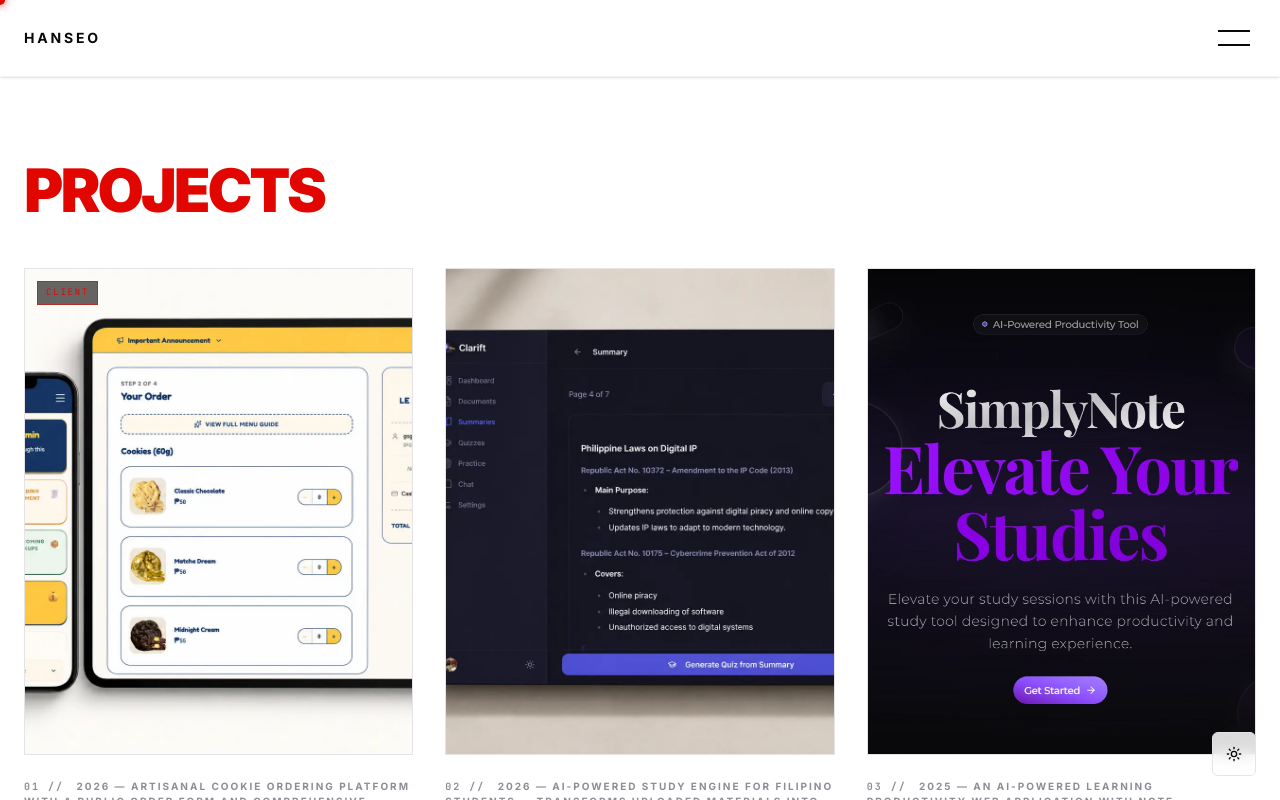
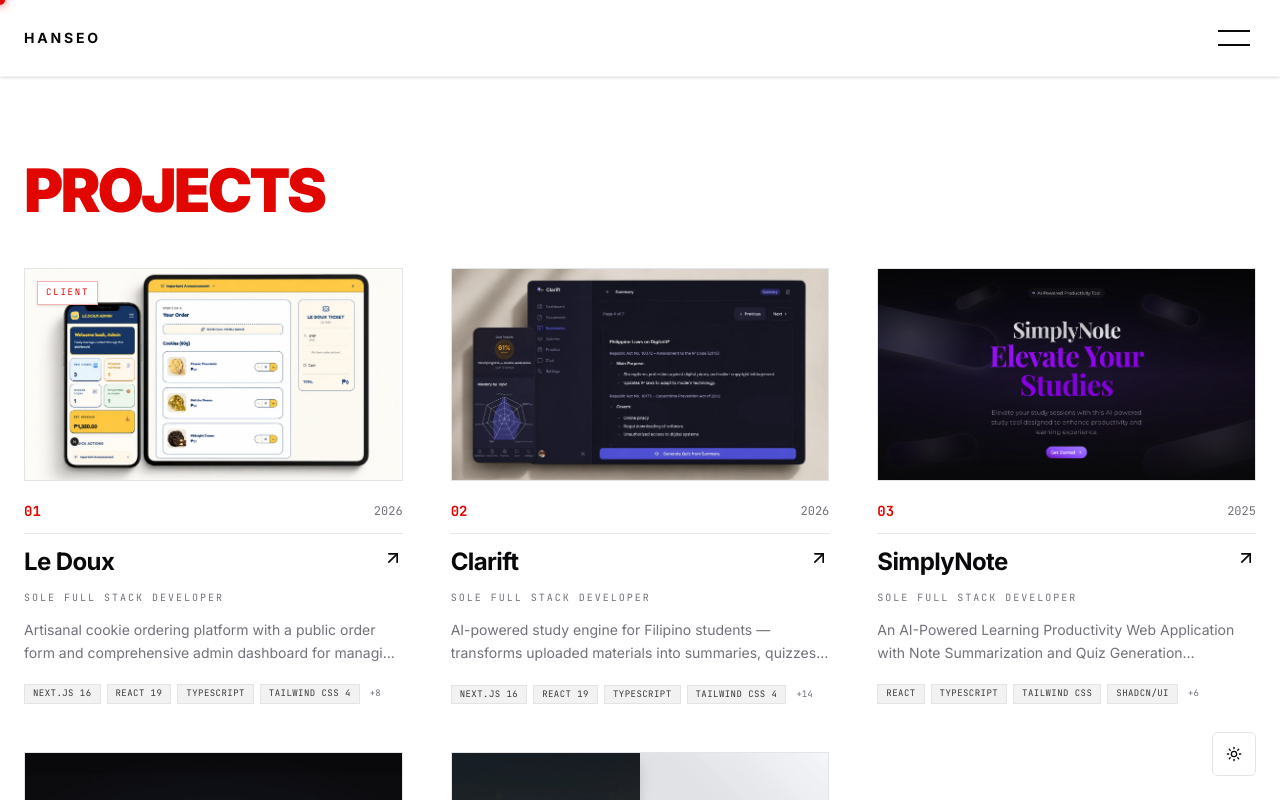
Before and after one commit to Hanseooo/portfolio, a Next.js app: page /projects in a window 1280 px wide. Shown: the top 800 px of the page. Built offline with nearby package versions, Linux system fonts and the light colour scheme; no server answers.

Commit message:
ui: refine project cards and experience sections

```diff
--- a/app/projects/page.tsx
+++ b/app/projects/page.tsx
@@ -1,8 +1,7 @@
 import PageTransition from "@/components/layout/PageTransition";
 import { projects } from "@/lib/projects";
-import Image from "next/image";
-import Link from "next/link";
 import BackButton from "@/components/utils/BackButton";
+import ProjectCard from "@/components/cards/ProjectCard";
 import type { Metadata } from "next";
 
 export const metadata: Metadata = {
@@ -22,32 +21,9 @@
           <h1 className="mb-12 text-4xl font-black uppercase tracking-tighter md:text-6xl text-foreground">
             <span className="text-primary">Projects</span>
           </h1>
-          <div className="grid grid-cols-1 gap-8 md:grid-cols-2 lg:grid-cols-3">
+          <div className="grid grid-cols-1 gap-12 md:grid-cols-2 lg:grid-cols-3">
             {projects.map((project, idx) => (
-              <Link key={project.slug} href={`/projects/${project.slug}`} className="group block">
-                <div className="relative aspect-[4/5] w-full overflow-hidden border border-border bg-card">
-                  <Image
-                    src={project.heroImage}
-                    alt={project.title}
-                    fill
-                    className="object-cover transition-transform duration-700 group-hover:scale-105"
-                  />
-                  <div className="absolute inset-0 bg-primary/0 transition-colors duration-500 group-hover:bg-primary/5" />
-                  {project.client && (
-                    <span className="absolute top-3 left-3 border border-primary/60 bg-black/60 px-2 py-1 font-mono text-[9px] uppercase tracking-[0.2em] text-primary backdrop-blur-sm">
-                      Client
-                    </span>
-                  )}
-                </div>
-                <div className="mt-6 flex flex-col gap-2">
-                  <span className="font-bold text-[10px] uppercase tracking-[0.2em] text-muted-foreground/80">
-                    <span className="font-mono mr-2">0{idx + 1} {"//"}</span> {project.year} — {project.subtitle}
-                  </span>
-                  <h3 className="text-2xl font-bold tracking-tight text-foreground transition-colors group-hover:text-primary">
-                    {project.title}
-                  </h3>
-                </div>
-              </Link>
+              <ProjectCard key={project.slug} project={project} idx={idx} />
             ))}
           </div>
         </div>
--- a/components/cards/ProjectCard.tsx
+++ b/components/cards/ProjectCard.tsx
@@ -1,126 +1,67 @@
 "use client";
 
-import { motion } from "framer-motion";
-import Image, { StaticImageData } from "next/image";
+import Image from "next/image";
 import Link from "next/link";
-import { useRef } from "react";
-import { Github, ExternalLink } from "lucide-react";
-import { useMagnetic } from "@/components/motion/useMagnetic";
-import { motionTokens } from "@/lib/motion";
-
+import { ArrowUpRight } from "lucide-react";
+import type { Project } from "@/lib/projects";
 
 type Props = {
-  slug: string;
-  title: string;
-  subtitle: string;
-  heroImage: string | StaticImageData;
-  github?: string | null;
-  live?: string | null;
+  project: Project;
+  idx: number;
 };
 
-export default function ProjectCard({
-  slug,
-  title,
-  subtitle,
-  heroImage,
-  github,
-  live,
-}: Props) {
-  const ref = useRef<HTMLDivElement>(null);
-
-  useMagnetic(ref);
-
+export default function ProjectCard({ project, idx }: Props) {
   return (
-    <motion.article
-      className="project-card group relative hover:text-primary"
-      initial={{ y: 40, opacity: 0, scale: 1 }}
-      whileInView={{ y: 0, opacity: 1 }}
-      viewport={{ once: true, amount: 0.25 }}
-      whileHover={{ scale: 0.98 }}
-      transition={{
-        duration: motionTokens.duration.base,
-        ease: motionTokens.framerEase.enter,
-      }}
-    >
-      {/* IMAGE */}
-      <div
-        ref={ref}
-        className="relative aspect-video w-full overflow-hidden rounded-md sm:aspect-auto sm:h-[60vh]"
-      >
-        <motion.div
-          className="h-full w-full"
-          whileHover={{ scale: 1.05 }}
-          transition={{
-            duration: motionTokens.duration.feature,
-            ease: motionTokens.framerEase.enter,
-          }}
-        >
-          <Image
-            src={heroImage}
-            alt={title}
-            fill
-            sizes="(min-width: 1280px) 70vw, (min-width: 640px) 90vw, 100vw"
-            className="object-cover"
-          />
-        </motion.div>
-
-        <Link
-          href={`/projects/${slug}`}
-          aria-label={`Open ${title} project details`}
-          className="absolute inset-0 z-10 rounded-md focus-visible:outline-none focus-visible:ring-2 focus-visible:ring-ring focus-visible:ring-offset-2"
+    <Link href={`/projects/${project.slug}`} className="group block">
+      <div className="aspect-video w-full overflow-hidden relative border border-border bg-card">
+        <Image
+          src={project.heroImage}
+          alt={project.title}
+          fill
+          className="object-cover transition-transform duration-700 group-hover:scale-105"
         />
-
-        {/* OVERLAY */}
-        <div className="absolute inset-0 bg-linear-to-t from-black/60 via-black/20 to-transparent" />
-
-        {/* ACTION ICONS */}
-        {(github || live) && (
-          <div className="absolute bottom-4 right-4 z-20 flex gap-3">
-            {github && (
-              <motion.a
-                href={github}
-                target="_blank"
-                rel="noopener noreferrer"
-                aria-label={`Open ${title} GitHub repository`}
-                // Change initial opacity to 1 on mobile, 0 on desktop
-                initial={{ opacity: 0, y: 10 }}
-                whileInView={{ opacity: 1, y: 0 }}
-                // For desktop hover
-                whileHover={{ scale: 1.1 }}
-                className="flex h-10 w-10 items-center justify-center rounded-full bg-background/90 text-foreground backdrop-blur-md transition-colors hover:bg-primary hover:text-background sm:opacity-0 sm:group-hover:opacity-100 sm:group-focus-within:opacity-100"
-              >
-                <Github size={20} />
-              </motion.a>
-            )}
-
-            {live && (
-              <motion.a
-                href={live}
-                target="_blank"
-                rel="noopener noreferrer"
-                aria-label={`Open ${title} live preview`}
-                initial={{ opacity: 0, y: 10 }}
-                whileInView={{ opacity: 1, y: 0 }}
-                whileHover={{ scale: 1.1 }}
-                className="flex h-10 w-10 items-center justify-center rounded-full bg-background/90 text-foreground backdrop-blur-md transition-colors hover:bg-primary hover:text-background sm:opacity-0 sm:group-hover:opacity-100 sm:group-focus-within:opacity-100"
-              >
-                <ExternalLink size={20} />
-              </motion.a>
-            )}
-          </div>
+        <div className="absolute inset-0 bg-primary/0 transition-colors duration-500 group-hover:bg-primary/5" />
+        {project.client && (
+          <span className="absolute top-3 left-3 border border-primary/30 dark:border-primary/60 bg-white/90 dark:bg-black/60 px-2 py-1 font-mono text-[9px] uppercase tracking-[0.2em] text-primary backdrop-blur-sm shadow-sm">
+            Client
+          </span>
         )}
       </div>
-      {/* TEXT */}
-      <div className="mt-6 flex flex-col gap-2 sm:flex-row sm:items-baseline sm:justify-between sm:gap-6">
-        <h3 className="text-2xl sm:text-3xl font-semibold leading-tight">
-          {title}
+      <div className="mt-5 flex flex-col gap-3">
+        <div className="flex items-center justify-between">
+          <span className="font-mono text-sm font-bold text-primary">0{idx + 1}</span>
+          <span className="font-mono text-xs text-muted-foreground">{project.year}</span>
+        </div>
+        <div className="h-px w-full bg-border" />
+        <h3 className="text-xl md:text-2xl font-bold tracking-tight text-foreground transition-colors group-hover:text-primary flex items-start justify-between gap-2">
+          {project.title}
+          <ArrowUpRight size={20} className="mt-0.5 shrink-0 transition-transform group-hover:translate-x-1 group-hover:-translate-y-1" />
         </h3>
+        <span className="font-mono text-[10px] uppercase tracking-[0.2em] text-muted-foreground">
+          {project.role}
+        </span>
 
-        {/* Remove whitespace-nowrap or make it conditional */}
-        <span className="text-sm opacity-70 sm:whitespace-nowrap">
-          {subtitle}
-        </span>
+        {/* Subtitle / Overview preview */}
+        <p className="text-sm text-muted-foreground leading-relaxed line-clamp-2 mt-0.5">
+          {project.subtitle}
+        </p>
+
+        <div className="flex flex-wrap gap-1.5 mt-2">
+          {project.stack.slice(0, 4).map((tech) => (
+            <span
+              key={tech}
+              className="bg-foreground/5 border border-border px-2 py-0.5 font-mono text-[9px] uppercase tracking-wider text-foreground/80 transition-colors group-hover:bg-foreground/10 group-hover:border-foreground/20"
+            >
+              {tech}
+            </span>
+          ))}
+          {project.stack.length > 4 && (
+            <span className="font-mono text-[9px] text-muted-foreground self-center ml-1">
+              +{project.stack.length - 4}
+            </span>
+          )}
+        </div>
       </div>
-    </motion.article>
+    </Link>
   );
 }
--- a/components/sections/ExperienceSnapshotSection.tsx
+++ b/components/sections/ExperienceSnapshotSection.tsx
@@ -135,7 +135,7 @@
               Freelance
             </p>
             <p className="text-lg text-muted-foreground leading-relaxed">
-              Built a custom ordering form for a cookie seller with a dynamic form builder, analytics, ocr for extracting reference numbers from receipts, and automated email notifications. The client was able to process orders 80% faster compared to using google forms where visuals were limited and workflows were inefficient.
+              Built a custom ordering form for a cookie seller with a dynamic form builder, analytics, ocr for extracting reference numbers from receipts, and CRM. The client was able to process orders 75% faster compared to using google forms where visuals were limited and inneficient workflows for order management and verification.
             </p>
           </div>
         </div>
--- a/components/sections/FeaturedProjectsSection.tsx
+++ b/components/sections/FeaturedProjectsSection.tsx
@@ -10,6 +10,7 @@
 import { useClientReady } from "@/components/utils/useClientReady";
 import { usePrefersReducedMotion } from "@/components/utils/usePrefersReducedMotion";
 import { clipReveal } from "@/lib/motion";
+import ProjectCard from "@/components/cards/ProjectCard";
 
 const FEATURED = projects.slice(0, 3);
 const CARD_VW = 1; // 100vw per card — full viewport, no bleed-through
@@ -120,7 +121,7 @@
           </div>
           <div className="grid grid-cols-1 gap-12 lg:grid-cols-3">
             {FEATURED.map((project, idx) => (
-              <VerticalCard key={project.title} project={project} idx={idx} />
+              <ProjectCard key={project.title} project={project} idx={idx} />
             ))}
           </div>
         </div>
@@ -186,7 +187,7 @@
                 />
                 <div className="absolute inset-0 bg-primary/0 transition-colors duration-500 group-hover:bg-primary/5" />
                 {project.client && (
-                  <span className="absolute top-4 left-4 border border-primary/60 bg-black/60 px-2 py-1 font-mono text-[9px] uppercase tracking-[0.2em] text-primary backdrop-blur-sm">
+                  <span className="absolute top-4 left-4 border border-primary/30 dark:border-primary/60 bg-white/90 dark:bg-black/60 px-2 py-1 font-mono text-[9px] uppercase tracking-[0.2em] text-primary backdrop-blur-sm shadow-sm">
                     Client
                   </span>
                 )}
@@ -216,7 +217,7 @@
                   {project.stack.slice(0, 4).map((tech) => (
                     <span
                       key={tech}
-                      className="border border-border px-2 py-0.5 font-mono text-[9px] uppercase tracking-wider text-muted-foreground"
+                      className="bg-foreground/5 border border-border px-2 py-0.5 font-mono text-[9px] uppercase tracking-wider text-foreground/80 transition-colors group-hover:bg-foreground/10 group-hover:border-foreground/20"
                     >
                       {tech}
                     </span>
@@ -242,7 +243,7 @@
         >
           {FEATURED.map((project, idx) => (
             <motion.div variants={itemVariants} key={project.title}>
-              <VerticalCard project={project} idx={idx} />
+              <ProjectCard project={project} idx={idx} />
             </motion.div>
           ))}
         </motion.div>
@@ -250,59 +251,3 @@
     </section>
   );
 }
-
-function VerticalCard({
-  project,
-  idx,
-}: {
-  project: (typeof FEATURED)[number];
-  idx: number;
-}) {
-  return (
-    <Link href={`/projects/${project.slug}`} className="group block">
-      <div className="aspect-video w-full overflow-hidden relative">
-        <Image
-          src={project.heroImage}
-          alt={project.title}
-          fill
-          className="object-cover transition-transform duration-700 group-hover:scale-105"
-        />
-        <div className="absolute inset-0 bg-primary/0 transition-colors duration-500 group-hover:bg-primary/5" />
-        {project.client && (
-          <span className="absolute top-3 left-3 border border-primary/60 bg-black/60 px-2 py-1 font-mono text-[9px] uppercase tracking-[0.2em] text-primary backdrop-blur-sm">
-            Client
-          </span>
-        )}
-      </div>
-      <div className="mt-4 flex flex-col gap-3">
-        <div className="flex items-center justify-between">
-          <span className="font-mono text-sm font-bold text-primary">0{idx + 1}</span>
-          <span className="font-mono text-xs text-muted-foreground">{project.year}</span>
-        </div>
-        <div className="h-px bg-border" />
-        <h3 className="text-2xl font-bold tracking-tight text-foreground transition-colors group-hover:text-primary flex items-center gap-2">
-          {project.title}
-          <ArrowUpRight size={18} className="transition-transform group-hover:translate-x-1 group-hover:-translate-y-1" />
-        </h3>
-        <span className="font-mono text-[10px] uppercase tracking-[0.2em] text-muted-foreground">
-          {project.role}
-        </span>
-        <div className="flex flex-wrap gap-1.5">
-          {project.stack.slice(0, 3).map((tech) => (
-            <span
-              key={tech}
-              className="border border-border px-2 py-0.5 font-mono text-[9px] uppercase tracking-wider text-muted-foreground"
-            >
-              {tech}
-            </span>
-          ))}
-          {project.stack.length > 3 && (
-            <span className="font-mono text-[9px] text-muted-foreground self-center">
-              +{project.stack.length - 3}
-            </span>
-          )}
-        </div>
-      </div>
-    </Link>
-  );
-}
```
